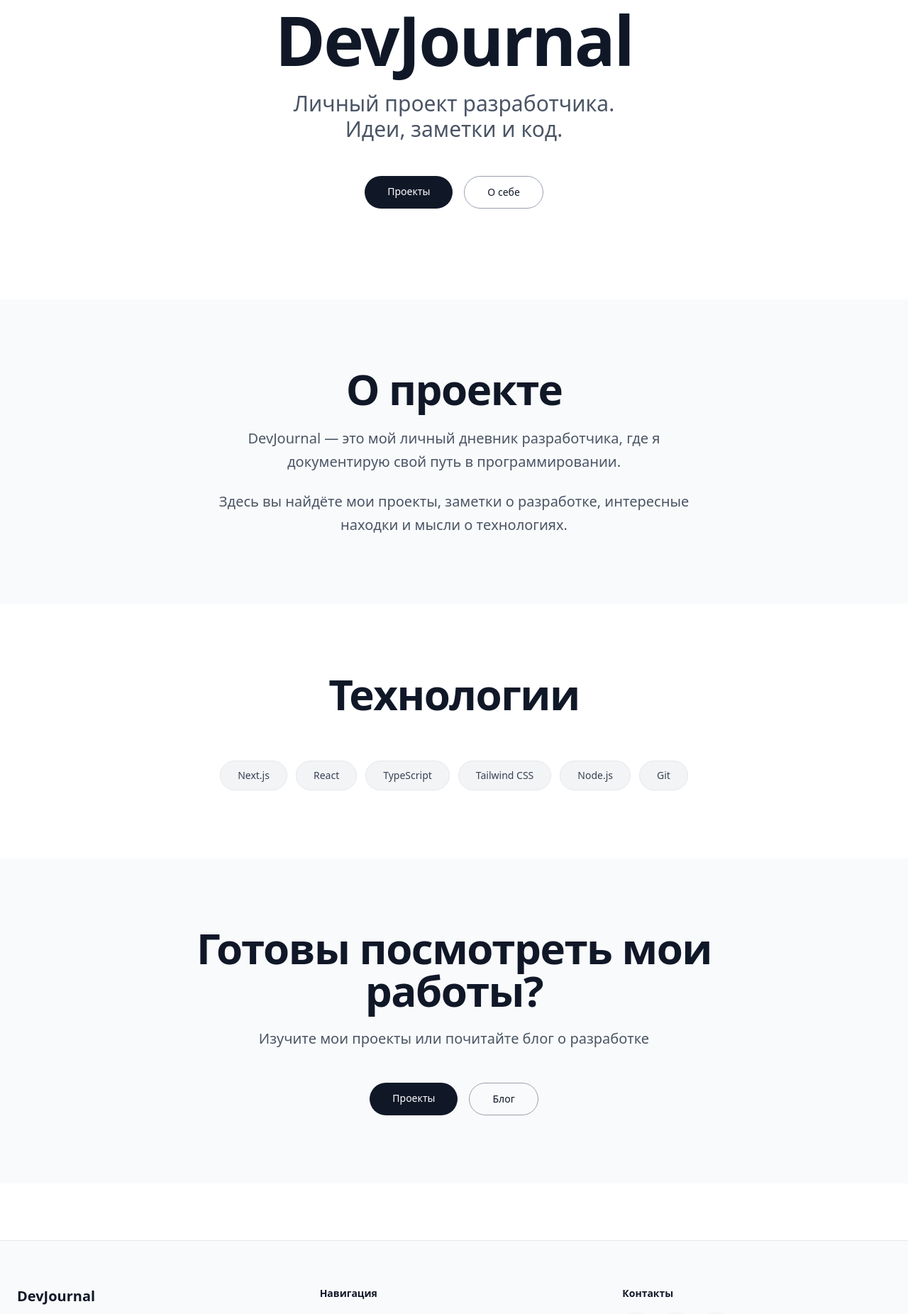
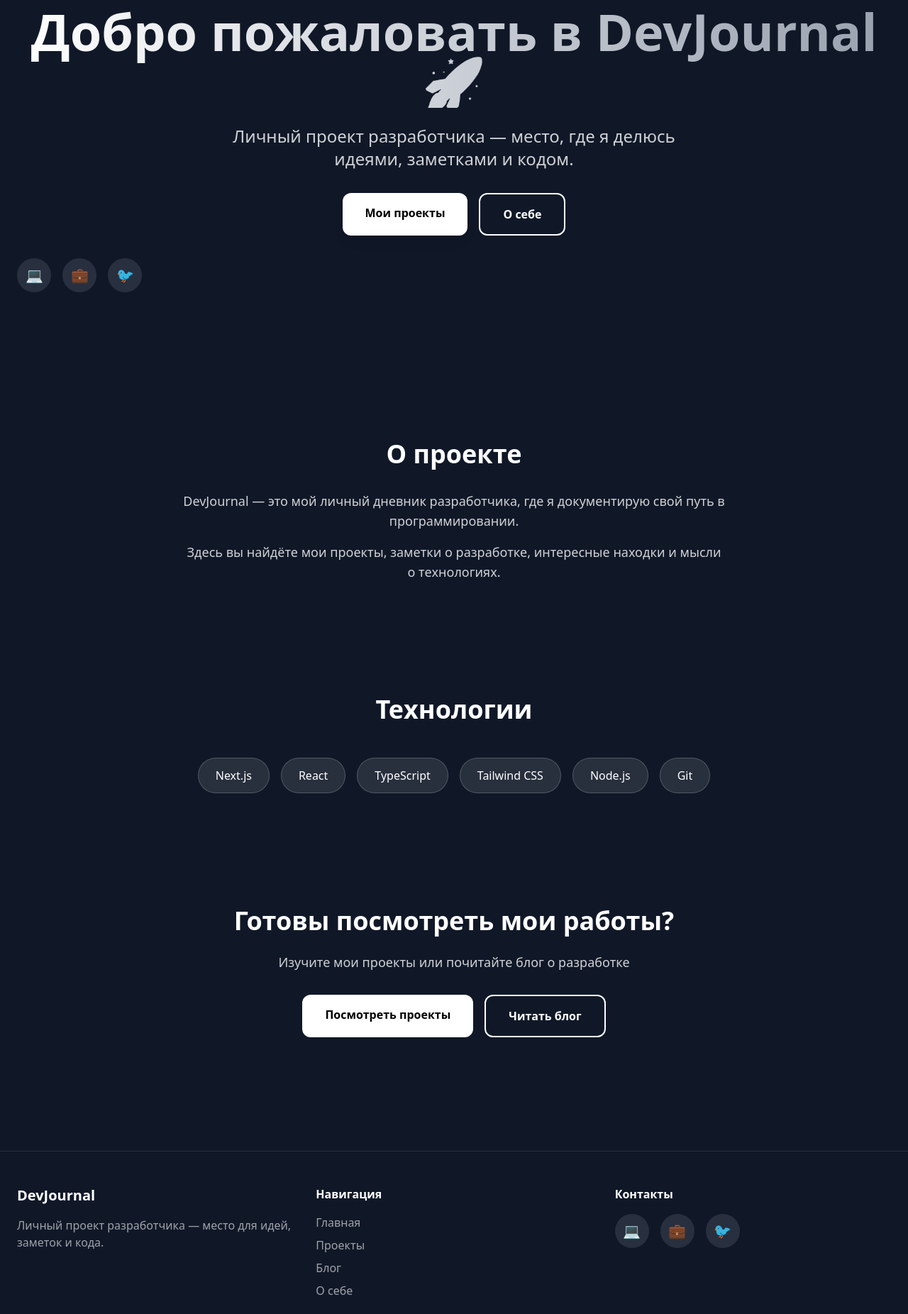
Before and after one commit to dvmnelnur-fullstack/devjournal, a Next.js app: page / in a window 1280 px wide. Shown: the part 200-2052 px from the top of the page at 71% size. Built offline with nearby package versions, Linux system fonts and the light colour scheme.

Commit message:
Revert to dark theme - restore previous beautiful design

```diff
--- a/src/app/layout.tsx
+++ b/src/app/layout.tsx
@@ -27,7 +27,7 @@ export default function RootLayout({
   return (
     <html lang="ru">
       <body
-        className={`${geistSans.variable} ${geistMono.variable} antialiased bg-white text-gray-900`}
+        className={`${geistSans.variable} ${geistMono.variable} antialiased bg-gray-900 text-white`}
       >
         <Header />
         <main className="pt-20">
--- a/src/app/page.tsx
+++ b/src/app/page.tsx
@@ -14,106 +14,93 @@ export default function Home() {
 
   return (
     <div className="min-h-screen">
-      {/* Hero Section - Apple Style */}
-      <section className="pt-32 pb-20 px-6 text-center">
-        <div className="max-w-4xl mx-auto">
+      {/* Hero Section */}
+      <section className="container mx-auto px-6 py-32 text-center">
         <AnimatedSection>
-            <h1 className="text-6xl md:text-8xl font-semibold mb-6 text-gray-900 tracking-tight">
-              DevJournal
+          <h1 className="text-6xl md:text-7xl font-bold mb-6 bg-gradient-to-r from-white to-gray-400 bg-clip-text text-transparent">
+            Добро пожаловать в DevJournal 🚀
           </h1>
         </AnimatedSection>
         <AnimatedSection delay={100}>
-            <p className="text-2xl md:text-3xl text-gray-600 mb-12 max-w-2xl mx-auto font-light">
-              Личный проект разработчика.
-              <br />
-              Идеи, заметки и код.
+          <p className="text-xl md:text-2xl text-white/80 mb-8 max-w-2xl mx-auto">
+            Личный проект разработчика — место, где я делюсь идеями, заметками и кодом.
           </p>
         </AnimatedSection>
         <AnimatedSection delay={200}>
-            <div className="flex gap-4 justify-center flex-wrap mb-12">
+          <div className="flex gap-4 justify-center flex-wrap mb-8">
             <Link
               href="/projects"
-                className="px-8 py-3 bg-gray-900 text-white rounded-full font-medium hover:bg-gray-800 transition text-sm"
+              className="px-8 py-4 bg-white text-black rounded-xl font-semibold hover:bg-gray-300 hover:scale-105 transition-all shadow-lg hover:shadow-xl"
             >
-                Проекты
+              Мои проекты
             </Link>
             <Link
               href="/about"
-                className="px-8 py-3 border border-gray-400 text-gray-900 rounded-full font-medium hover:bg-gray-50 transition text-sm"
+              className="px-8 py-4 border-2 border-white text-white rounded-xl font-semibold hover:bg-white/10 hover:scale-105 transition-all"
             >
               О себе
             </Link>
           </div>
         </AnimatedSection>
-        </div>
+        <AnimatedSection delay={300}>
+          <SocialLinks />
+        </AnimatedSection>
       </section>
 
-      {/* About Section - Apple Style */}
-      <section className="py-24 px-6 bg-gray-50">
-        <div className="max-w-4xl mx-auto text-center">
+      {/* About Section */}
+      <section className="container mx-auto px-6 py-20">
         <AnimatedSection>
-            <h2 className="text-5xl md:text-6xl font-semibold mb-6 text-gray-900 tracking-tight">
-              О проекте
-            </h2>
+          <h2 className="text-4xl font-bold mb-8 text-center">О проекте</h2>
         </AnimatedSection>
-          <div className="max-w-2xl mx-auto space-y-6">
+        <div className="max-w-3xl mx-auto text-center text-white/80 space-y-4">
           <AnimatedSection delay={100}>
-              <p className="text-xl text-gray-600 font-light leading-relaxed">
+            <p className="text-lg">
               DevJournal — это мой личный дневник разработчика, где я документирую свой путь в программировании.
             </p>
           </AnimatedSection>
           <AnimatedSection delay={200}>
-              <p className="text-xl text-gray-600 font-light leading-relaxed">
+            <p className="text-lg">
               Здесь вы найдёте мои проекты, заметки о разработке, интересные находки и мысли о технологиях.
             </p>
           </AnimatedSection>
         </div>
-        </div>
       </section>
 
-      {/* Skills Section - Apple Style */}
-      <section className="py-24 px-6">
-        <div className="max-w-4xl mx-auto">
+      {/* Skills Section */}
+      <section className="container mx-auto px-6 py-20">
         <AnimatedSection>
-            <h2 className="text-5xl md:text-6xl font-semibold mb-16 text-center text-gray-900 tracking-tight">
-              Технологии
-            </h2>
+          <h2 className="text-4xl font-bold mb-12 text-center">Технологии</h2>
         </AnimatedSection>
-          <div className="flex flex-wrap gap-3 justify-center">
+        <div className="flex flex-wrap gap-4 justify-center max-w-3xl mx-auto">
           {skills.map((skill, index) => (
             <AnimatedSection key={skill} delay={index * 50}>
-                <div className="px-6 py-2.5 bg-gray-100 rounded-full border border-gray-200 hover:bg-gray-200 transition-all cursor-default text-sm font-medium text-gray-700">
+              <div className="px-6 py-3 bg-white/10 rounded-full border border-white/20 hover:bg-white/20 hover:scale-110 transition-all cursor-default">
                 {skill}
               </div>
             </AnimatedSection>
           ))}
         </div>
-        </div>
       </section>
 
-      {/* CTA Section - Apple Style */}
-      <section className="py-24 px-6 bg-gray-50 text-center">
-        <div className="max-w-4xl mx-auto">
-          <h2 className="text-5xl md:text-6xl font-semibold mb-6 text-gray-900 tracking-tight">
-            Готовы посмотреть мои работы?
-          </h2>
-          <p className="text-xl text-gray-600 mb-12 font-light max-w-xl mx-auto">
+      {/* CTA Section */}
+      <section className="container mx-auto px-6 py-20 text-center">
+        <h2 className="text-4xl font-bold mb-6">Готовы посмотреть мои работы?</h2>
+        <p className="text-white/80 mb-8 text-lg">
           Изучите мои проекты или почитайте блог о разработке
         </p>
         <div className="flex gap-4 justify-center flex-wrap">
           <Link
             href="/projects"
-              className="px-8 py-3 bg-gray-900 text-white rounded-full font-medium hover:bg-gray-800 transition text-sm"
+            className="px-8 py-4 bg-white text-black rounded-xl font-semibold hover:bg-gray-300 transition"
           >
-              Проекты
+            Посмотреть проекты
           </Link>
           <Link
             href="/blog"
-              className="px-8 py-3 border border-gray-400 text-gray-900 rounded-full font-medium hover:bg-gray-50 transition text-sm"
+            className="px-8 py-4 border-2 border-white text-white rounded-xl font-semibold hover:bg-white/10 transition"
           >
-              Блог
+            Читать блог
           </Link>
-          </div>
         </div>
       </section>
     </div>
--- a/src/app/projects/page.tsx
+++ b/src/app/projects/page.tsx
@@ -51,10 +51,10 @@ const statusLabels = {
 export default function ProjectsPage() {
   return (
     <div className="min-h-screen py-20">
-      <div className="max-w-6xl mx-auto px-6">
-        <div className="text-center mb-20 pt-12">
-          <h1 className="text-5xl md:text-7xl font-semibold mb-6 text-gray-900 tracking-tight">Мои проекты</h1>
-          <p className="text-2xl text-gray-600 max-w-2xl mx-auto font-light">
+      <div className="container mx-auto px-6">
+        <div className="text-center mb-16">
+          <h1 className="text-5xl md:text-6xl font-bold mb-6">Мои проекты</h1>
+          <p className="text-xl text-white/80 max-w-2xl mx-auto">
             Коллекция моих работ — от веб-приложений до экспериментов с новыми технологиями
           </p>
         </div>
@@ -63,40 +63,34 @@ export default function ProjectsPage() {
           {projects.map((project) => (
             <div
               key={project.id}
-              className="bg-white border border-gray-200 rounded-2xl p-8 hover:shadow-xl transition-all duration-300 group"
+              className="bg-white/5 border border-white/10 rounded-xl p-6 hover:bg-white/10 hover:scale-105 hover:shadow-2xl transition-all duration-300 group"
             >
-              <div className="flex items-start justify-between mb-6">
-                <h2 className="text-3xl font-semibold text-gray-900">{project.title}</h2>
+              <div className="flex items-start justify-between mb-4">
+                <h2 className="text-2xl font-bold">{project.title}</h2>
                 <span
-                  className={`px-3 py-1 rounded-full text-xs font-medium border ${
-                    project.status === "completed"
-                      ? "bg-green-50 text-green-700 border-green-200"
-                      : project.status === "in-progress"
-                      ? "bg-yellow-50 text-yellow-700 border-yellow-200"
-                      : "bg-blue-50 text-blue-700 border-blue-200"
-                  }`}
+                  className={`px-3 py-1 rounded-full text-xs border ${statusColors[project.status]}`}
                 >
                   {statusLabels[project.status]}
                 </span>
               </div>
-              <p className="text-gray-600 mb-6 leading-relaxed">{project.description}</p>
+              <p className="text-white/70 mb-4">{project.description}</p>
               <div className="flex flex-wrap gap-2 mb-6">
                 {project.technologies.map((tech) => (
                   <span
                     key={tech}
-                    className="px-3 py-1 bg-gray-100 rounded-full text-sm text-gray-700 font-medium"
+                    className="px-3 py-1 bg-white/10 rounded text-sm"
                   >
                     {tech}
                   </span>
                 ))}
               </div>
-              <div className="flex gap-3 mt-6">
+              <div className="flex gap-4 mt-4">
                 {project.githubUrl && (
                   <a
                     href={project.githubUrl}
                     target="_blank"
                     rel="noopener noreferrer"
-                    className="px-5 py-2 bg-gray-100 rounded-full text-gray-700 hover:bg-gray-200 transition flex items-center gap-2 group/link text-sm font-medium"
+                    className="px-4 py-2 bg-white/10 rounded-lg text-white/80 hover:text-white hover:bg-white/20 transition flex items-center gap-2 group/link"
                   >
                     GitHub
                     <span className="group-hover/link:translate-x-1 transition-transform">→</span>
@@ -107,7 +101,7 @@ export default function ProjectsPage() {
                     href={project.liveUrl}
                     target="_blank"
                     rel="noopener noreferrer"
-                    className="px-5 py-2 bg-gray-900 text-white rounded-full font-medium hover:bg-gray-800 transition flex items-center gap-2 group/link text-sm"
+                    className="px-4 py-2 bg-white text-black rounded-lg font-semibold hover:bg-gray-300 transition flex items-center gap-2 group/link"
                   >
                     Демо
                     <span className="group-hover/link:translate-x-1 transition-transform">→</span>
@@ -118,12 +112,12 @@ export default function ProjectsPage() {
           ))}
         </div>
 
-        <div className="text-center mt-20">
-          <p className="text-gray-600 mb-6 text-lg">Хотите увидеть больше?</p>
+        <div className="text-center mt-16">
+          <p className="text-white/60 mb-6">Хотите увидеть больше?</p>
           <Link
             href="https://github.com/dvmnelnur-fullstack"
             target="_blank"
-            className="px-8 py-3 bg-gray-900 text-white rounded-full font-medium hover:bg-gray-800 transition inline-block text-sm"
+            className="px-8 py-4 bg-white text-black rounded-xl font-semibold hover:bg-gray-300 transition inline-block"
           >
             Посмотреть на GitHub
           </Link>
--- a/src/components/Footer.tsx
+++ b/src/components/Footer.tsx
@@ -3,38 +3,38 @@ import SocialLinks from "./SocialLinks";
 
 export default function Footer() {
   return (
-    <footer className="bg-gray-50 border-t border-gray-200 py-16 mt-20">
+    <footer className="bg-gray-900 border-t border-white/10 py-12 mt-20">
       <div className="container mx-auto px-6">
-        <div className="grid grid-cols-1 md:grid-cols-3 gap-12">
+        <div className="grid grid-cols-1 md:grid-cols-3 gap-8">
           <div>
-            <h3 className="text-xl font-semibold text-gray-900 mb-4">DevJournal</h3>
-            <p className="text-gray-600 text-sm">
+            <h3 className="text-xl font-bold text-white mb-4">DevJournal</h3>
+            <p className="text-white/60">
               Личный проект разработчика — место для идей, заметок и кода.
             </p>
           </div>
           <div>
-            <h4 className="text-gray-900 font-semibold mb-4 text-sm">Навигация</h4>
-            <div className="flex flex-col gap-3">
-              <Link href="/" className="text-gray-600 hover:text-gray-900 transition text-sm">
+            <h4 className="text-white font-semibold mb-4">Навигация</h4>
+            <div className="flex flex-col gap-2">
+              <Link href="/" className="text-white/60 hover:text-white transition">
                 Главная
               </Link>
-              <Link href="/projects" className="text-gray-600 hover:text-gray-900 transition text-sm">
+              <Link href="/projects" className="text-white/60 hover:text-white transition">
                 Проекты
               </Link>
-              <Link href="/blog" className="text-gray-600 hover:text-gray-900 transition text-sm">
+              <Link href="/blog" className="text-white/60 hover:text-white transition">
                 Блог
               </Link>
-              <Link href="/about" className="text-gray-600 hover:text-gray-900 transition text-sm">
+              <Link href="/about" className="text-white/60 hover:text-white transition">
                 О себе
               </Link>
             </div>
           </div>
           <div>
-            <h4 className="text-gray-900 font-semibold mb-4 text-sm">Контакты</h4>
+            <h4 className="text-white font-semibold mb-4">Контакты</h4>
             <SocialLinks />
           </div>
         </div>
-        <div className="mt-12 pt-8 border-t border-gray-200 text-center text-gray-500 text-sm">
+        <div className="mt-8 pt-8 border-t border-white/10 text-center text-white/60">
           <p>&copy; {new Date().getFullYear()} DevJournal. Все права защищены.</p>
         </div>
       </div>
--- a/src/components/Header.tsx
+++ b/src/components/Header.tsx
@@ -14,33 +14,33 @@ export default function Header() {
   ];
 
   return (
-    <header className="fixed top-0 w-full bg-white/80 backdrop-blur-xl border-b border-gray-200 z-50">
+    <header className="fixed top-0 w-full bg-gray-900/80 backdrop-blur-sm border-b border-white/10 z-50">
       <nav className="container mx-auto px-6 py-4">
         <div className="flex items-center justify-between">
           <Link
             href="/"
-            className="text-2xl font-semibold text-gray-900 hover:text-gray-600 transition"
+            className="text-2xl font-bold text-white hover:text-gray-300 transition"
           >
             DevJournal
           </Link>
 
           {/* Desktop Menu */}
-          <div className="hidden md:flex gap-8">
+          <div className="hidden md:flex gap-6">
             {navLinks.map((link) => (
               <Link
                 key={link.href}
                 href={link.href}
-                className="text-gray-700 hover:text-gray-900 transition relative group text-sm font-medium"
+                className="text-white/80 hover:text-white transition relative group"
               >
                 {link.label}
-                <span className="absolute bottom-0 left-0 w-0 h-0.5 bg-gray-900 group-hover:w-full transition-all duration-300"></span>
+                <span className="absolute bottom-0 left-0 w-0 h-0.5 bg-white group-hover:w-full transition-all duration-300"></span>
               </Link>
             ))}
           </div>
 
           {/* Mobile Menu Button */}
           <button
-            className="md:hidden text-gray-900"
+            className="md:hidden text-white"
             onClick={() => setIsMenuOpen(!isMenuOpen)}
             aria-label="Toggle menu"
           >
@@ -64,12 +64,12 @@ export default function Header() {
 
         {/* Mobile Menu */}
         {isMenuOpen && (
-          <div className="md:hidden mt-4 pb-4 space-y-3 animate-fadeIn bg-white rounded-lg shadow-lg p-4">
+          <div className="md:hidden mt-4 pb-4 space-y-3 animate-fadeIn">
             {navLinks.map((link) => (
               <Link
                 key={link.href}
                 href={link.href}
-                className="block text-gray-700 hover:text-gray-900 transition py-2 font-medium"
+                className="block text-white/80 hover:text-white transition py-2"
                 onClick={() => setIsMenuOpen(false)}
               >
                 {link.label}
--- a/src/components/SocialLinks.tsx
+++ b/src/components/SocialLinks.tsx
@@ -33,7 +33,7 @@ export default function SocialLinks() {
           href={link.url}
           target="_blank"
           rel="noopener noreferrer"
-          className="w-10 h-10 flex items-center justify-center bg-gray-100 rounded-full hover:bg-gray-200 transition hover:scale-110"
+          className="w-12 h-12 flex items-center justify-center bg-white/10 rounded-full hover:bg-white/20 transition hover:scale-110"
           aria-label={link.name}
         >
           <span className="text-xl">{link.icon}</span>
```
Lines whose indentation alone changed are shown as unchanged.
